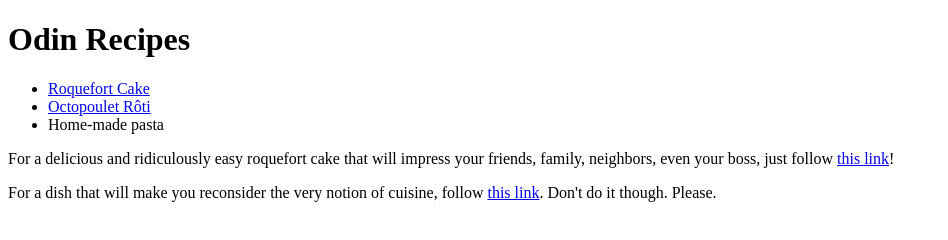
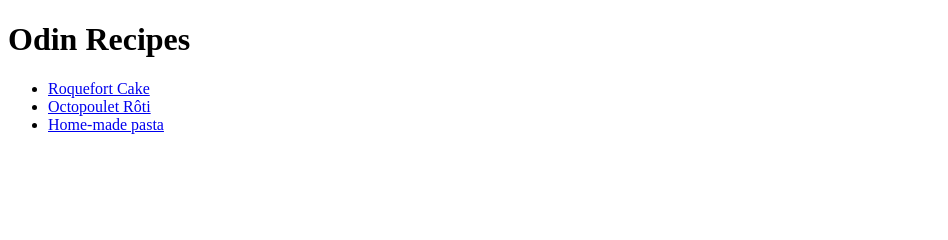
Before and after one commit to sitarane/odin-recipes, a plain HTML site: page index.html in a window 1280 px wide. Shown: the whole page, without its empty margins (0-948 px from the left). Drawn offline with Linux system fonts and the light colour scheme.

Commit message:
Add corrections to index
There was no link to the 3rd recipe
There was old text to delete under the list of recipes

```diff
--- a/index.html
+++ b/index.html
@@ -14,12 +14,10 @@
         <ul>
             <li><a href="./recipes/roquefort-cake.html">Roquefort Cake</a></li>
             <li><a href="./recipes/octopoulet-roti.html">Octopoulet Rôti</a></li>
-            <li><a>Home-made pasta</a></li>
+            <li><a href="./recipes/home-made-pasta.html">Home-made pasta</a></li>
         </ul>
 
-        <p>For a delicious and ridiculously easy roquefort cake that will impress your friends, family, neighbors, even your boss, just follow <a href="./recipes/roquefort-cake.html">this link</a>!</p>
 
-        <p>For a dish that will make you reconsider the very notion of cuisine, follow <a href="./recipes/octopoulet-roti.html">this link</a>. Don't do it though. Please.</p>
 
     </body>
 
```
